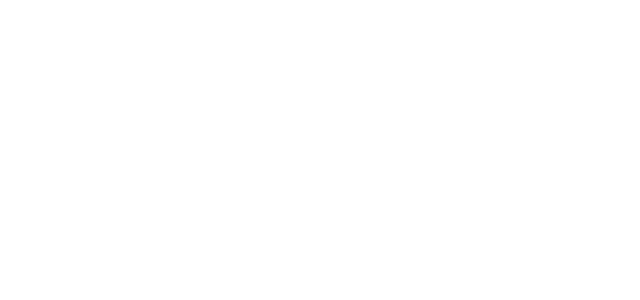
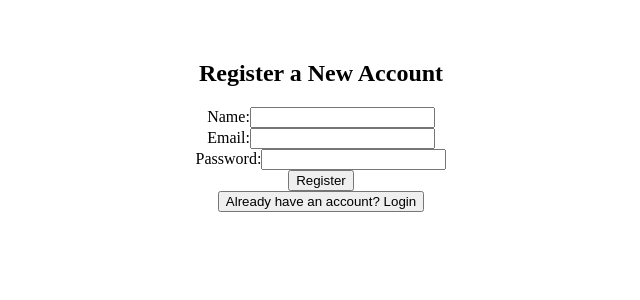
Before and after one commit to Chema-Ramirez/Proyecto-VirtualStore, a React (Vite) app in the folder VirtualStore/: page /register in a window 1280 px wide. Before the commit this address had no page. Shown: the top 300 px of the page, without its empty margins (319-959 px from the left). Built offline with nearby package versions, Linux system fonts and the light colour scheme; the HTML template or start-up script is replaced by a standard one.

Commit message:
connected backend and bug fixes

```diff
--- a/VirtualStore/src/context/AuthContext.jsx
+++ b/VirtualStore/src/context/AuthContext.jsx
@@ -52,8 +52,9 @@ export const AuthProvider = ({ children }) => {
     }, [])
 
     const login = (userData) => {
-        localStorage.setItem("user", JSON.stringify(userData));
-        dispatch({ type: AUTH_ACTIONS.LOGIN, payload: userData });
+        localStorage.setItem("user", JSON.stringify(userData))
+        localStorage.setItem("token", userData.token)
+        dispatch({ type: AUTH_ACTIONS.LOGIN, payload: userData })
     }
 
     const logout = () => {
--- a/VirtualStore/src/pages/home/Home.jsx
+++ b/VirtualStore/src/pages/home/Home.jsx
@@ -1,4 +1,5 @@
 import { useEffect, useState } from 'react'
+import { useNavigate } from 'react-router-dom'
 import Cart from '../../components/cart/Cart'
 import Header from '../../components/layout/Header'
 import { db } from '../../data/db'
@@ -7,7 +8,14 @@ import { useCart } from '../../context/CartContext'
 const Home = () => {
     const { cart, setCart, addToCart, removeFromCart, decreaseQuantity, increaseQuantity, clearCart } = useCart();
     const [data] = useState(db)
+    const navigate = useNavigate()
 
+    useEffect(() => {
+        const user = JSON.parse(localStorage.getItem('user'));
+        if (!user || !user.token) {
+            navigate('/login');
+        }
+    }, [navigate])
 
     useEffect(() => {
         const storedCart = localStorage.getItem('cart')
@@ -15,7 +23,6 @@ const Home = () => {
             setCart(JSON.parse(storedCart))
         }
     }, [setCart])
-
 
     useEffect(() => {
         if (cart.length > 0) {
--- a/VirtualStore/src/pages/index.jsx
+++ b/VirtualStore/src/pages/index.jsx
@@ -1,5 +1,6 @@
 import { Routes, Route } from "react-router-dom";
 import Login from "./login/Login"
+import Register from "./register/Register";
 import Home from "./home/Home";
 import Checkout from "./checkout/Checkout";
 import OrderSummary from "./order-summary/OrderSummary";
@@ -9,6 +10,7 @@ export default function Pages() {
         <Routes>
             <Route path="/" element={<Login />} />
             <Route path="/home" element={<Home />} />
+            <Route path="/register" element={<Register />} />
             <Route path="/checkout" element={<Checkout />} />
             <Route path="/order-summary" element={<OrderSummary />} />
         </Routes>
--- a/VirtualStore/src/pages/login/Login.jsx
+++ b/VirtualStore/src/pages/login/Login.jsx
@@ -1,24 +1,43 @@
-import { useState, useContext } from "react";
-import { useNavigate } from "react-router-dom";
-import AuthContext from "../../context/AuthContext";
+import { useState, useContext } from "react"
+import { useNavigate } from "react-router-dom"
+import AuthContext from "../../context/AuthContext"
 
 const Login = () => {
     const [email, setEmail] = useState('')
     const [password, setPassword] = useState('')
+    const [error, setError] = useState('')
     const { login } = useContext(AuthContext)
     const navigate = useNavigate()
 
-    const handleSubmit = (e) => {
+    const handleSubmit = async (e) => {
         e.preventDefault()
 
-        if (email === 'test@test.com' && password === '1234') {
-            const userData = { email }
-            login(userData)
-            localStorage.setItem('user', JSON.stringify(userData))
-            navigate('/home')
-        } else {
-            alert('Incorrect data')
+        try {
+            const response = await fetch('http://localhost:3005/auth/login', {
+                method: 'POST',
+                headers: {
+                    'Content-Type': 'application/json',
+                },
+                body: JSON.stringify({ email, password }),
+            });
+
+            const data = await response.json();
+
+            if (response.ok) {
+                login(data)
+                localStorage.setItem('user', JSON.stringify(data))
+                localStorage.setItem('token', data.token)
+                navigate('/home')
+            } else {
+                setError(data.message || 'Invalid credentials')
+            }
+        } catch (error) {
+            setError('Error connecting to server')
         }
+    };
+
+    const handleRegister = () => {
+        navigate('/register')
     }
 
     return (
@@ -45,8 +64,13 @@ const Login = () => {
                         required
                     />
                 </div>
+                {error && <p style={{ color: 'red' }}>{error}</p>}
                 <button type="submit">Login</button>
             </form>
+
+            <div>
+                <button onClick={handleRegister}>Register New Account</button>
+            </div>
         </div>
     )
 }
--- /dev/null
+++ b/VirtualStore/src/pages/register/Register.jsx
@@ -0,0 +1,79 @@
+import { useState } from "react"
+import { useNavigate } from "react-router-dom"
+
+const Register = () => {
+    const [name, setName] = useState("")
+    const [email, setEmail] = useState("")
+    const [password, setPassword] = useState("")
+    const [error, setError] = useState("")
+    const navigate = useNavigate()
+
+    const handleRegister = async (e) => {
+        e.preventDefault()
+
+        try {
+            const response = await fetch("http://localhost:3005/auth/register", {
+                method: "POST",
+                headers: {
+                    "Content-Type": "application/json",
+                },
+                body: JSON.stringify({ name, email, password })
+            })
+
+            const data = await response.json()
+            if (response.ok) {
+                navigate("/")
+            } else {
+                setError(data.message || "Something went wrong, please try again.")
+            }
+        } catch (error) {
+            setError("Error connecting to the server.")
+        }
+    }
+
+    return (
+        <div>
+            <form onSubmit={handleRegister}>
+                <h2>Register a New Account</h2>
+                <div>
+                    <label htmlFor="name">Name:</label>
+                    <input
+                        type="text"
+                        id="name"
+                        value={name}
+                        onChange={(e) => setName(e.target.value)}
+                        required
+                    />
+                </div>
+                <div>
+                    <label htmlFor="email">Email:</label>
+                    <input
+                        type="email"
+                        id="email"
+                        value={email}
+                        onChange={(e) => setEmail(e.target.value)}
+                        required
+                    />
+                </div>
+                <div>
+                    <label htmlFor="password">Password:</label>
+                    <input
+                        type="password"
+                        id="password"
+                        value={password}
+                        onChange={(e) => setPassword(e.target.value)}
+                        required
+                    />
+                </div>
+                {error && <p style={{ color: "red" }}>{error}</p>}
+                <button type="submit">Register</button>
+            </form>
+
+            <div>
+                <button onClick={() => navigate("/")}>Already have an account? Login</button>
+            </div>
+        </div>
+    );
+};
+
+export default Register;
```
